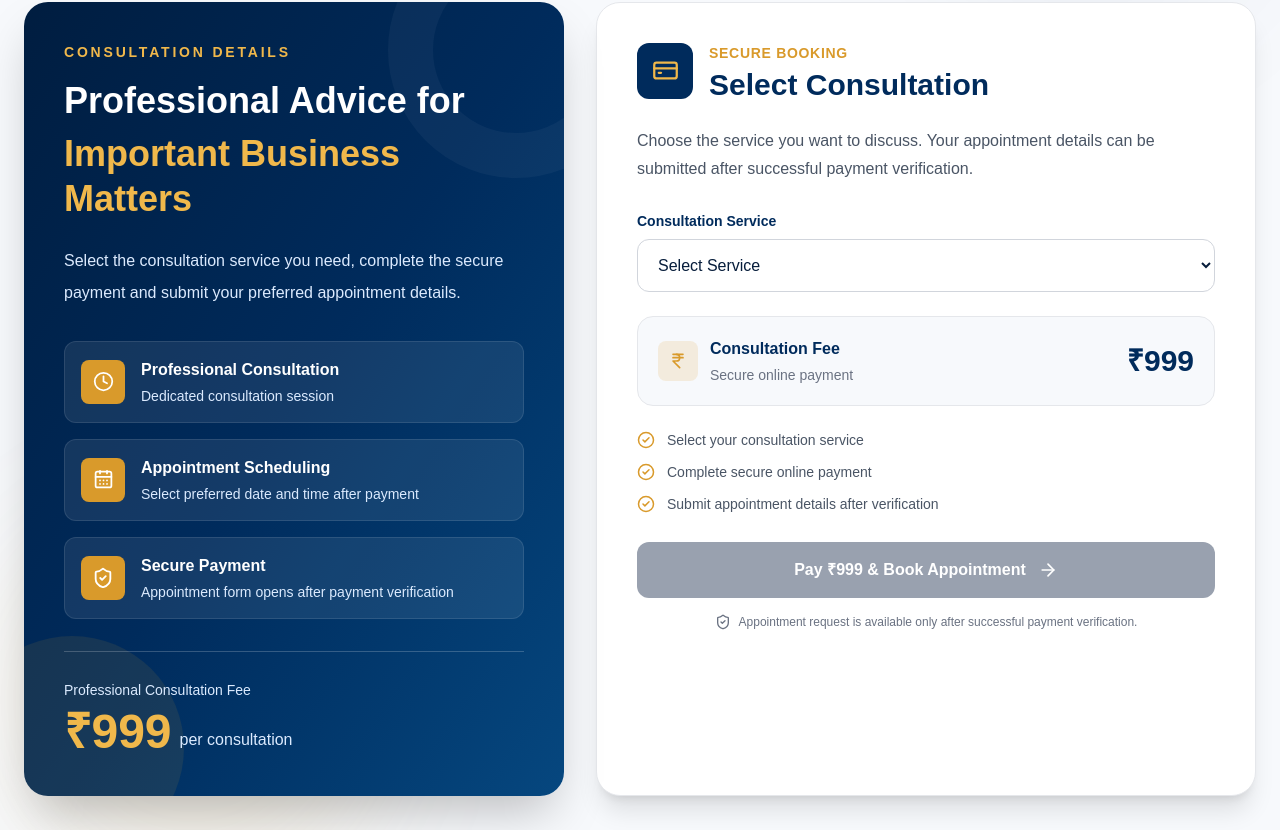
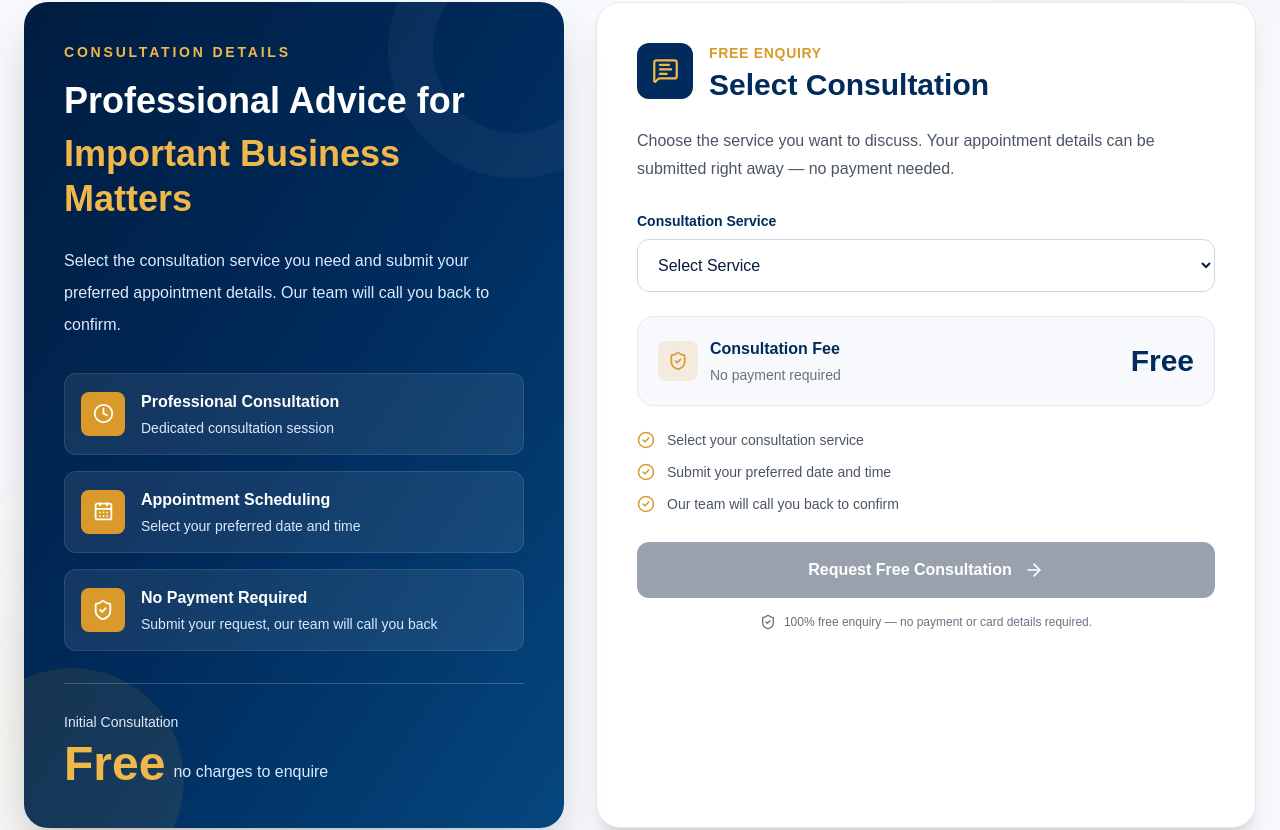
Before and after one commit to rajput88lg/rajput-lalit-associates, a Next.js app: page / in a window 1280 px wide. Shown: the part 9939-10769 px from the top of the page. Built offline with nearby package versions, Linux system fonts and the light colour scheme.

Commit message:
Remove payment gate - make appointment consultation free

```diff
--- a/components/AppointmentForm.tsx
+++ b/components/AppointmentForm.tsx
@@ -16,7 +16,7 @@ import {
 
 type AppointmentFormProps = {
   service: string;
-  paymentId: string;
+  paymentId?: string;
 };
 
 export default function AppointmentForm({
@@ -58,10 +58,10 @@ export default function AppointmentForm({
       date: formData.date,
       time: formData.time,
       service: service,
-      payment_id: paymentId,
+      payment_id: paymentId || "Free Consultation (No Payment)",
 
       message: `
-New Appointment Booking
+New Appointment Enquiry (Free Consultation)
 
 Name: ${formData.name}
 Mobile: ${formData.mobile}
@@ -69,7 +69,6 @@ Email: ${formData.email}
 Consultation: ${service}
 Preferred Date: ${formData.date}
 Preferred Time: ${formData.time}
-Payment ID: ${paymentId}
       `,
     };
 
@@ -117,7 +116,7 @@ Payment ID: ${paymentId}
           <div>
 
             <p className="text-[#f0b84b] font-bold uppercase tracking-wider text-sm">
-              Payment Verified
+              Free Consultation
             </p>
 
             <h3 className="mt-1 text-2xl md:text-3xl font-extrabold">
@@ -125,7 +124,7 @@ Payment ID: ${paymentId}
             </h3>
 
             <p className="mt-2 text-blue-100">
-              Your payment was successful. Please provide your preferred appointment details.
+              No payment required. Please provide your preferred appointment details below.
             </p>
 
           </div>
@@ -178,11 +177,11 @@ Payment ID: ${paymentId}
                 <div className="min-w-0">
 
                   <p className="font-bold text-[#002b5c]">
-                    Verified Payment ID
+                    Consultation: {service}
                   </p>
 
-                  <p className="mt-2 text-sm text-gray-600 break-all">
-                    {paymentId}
+                  <p className="mt-2 text-sm text-gray-600">
+                    Our team will call you shortly to confirm your appointment.
                   </p>
 
                 </div>
@@ -385,7 +384,7 @@ Payment ID: ${paymentId}
                 <div className="min-w-0">
 
                   <p className="font-extrabold text-[#002b5c]">
-                    Verified Booking Summary
+                    Booking Summary
                   </p>
 
 
@@ -400,16 +399,9 @@ Payment ID: ${paymentId}
 
                     <p>
                       <strong className="text-gray-800">
-                        Fee Paid:
+                        Consultation Fee:
                       </strong>{" "}
-                      ₹999
-                    </p>
-
-                    <p className="break-all">
-                      <strong className="text-gray-800">
-                        Payment ID:
-                      </strong>{" "}
-                      {paymentId}
+                      Free — no payment required
                     </p>
 
                   </div>
--- a/components/BookAppointment.tsx
+++ b/components/BookAppointment.tsx
@@ -4,25 +4,17 @@ import { useState } from "react";
 import {
   CalendarDays,
   Clock,
-  IndianRupee,
   ShieldCheck,
   CheckCircle2,
-  CreditCard,
+  MessageSquareText,
   ArrowRight,
 } from "lucide-react";
 import AppointmentForm from "./AppointmentForm";
 
-declare global {
-  interface Window {
-    Razorpay: any;
-  }
-}
-
 export default function BookAppointment() {
   const [service, setService] = useState("");
-  const [loading, setLoading] = useState(false);
   const [message, setMessage] = useState("");
-  const [paymentId, setPaymentId] = useState("");
+  const [showForm, setShowForm] = useState(false);
 
   const services = [
     "GST Consultation",
@@ -31,129 +23,13 @@ export default function BookAppointment() {
     "Accounting & Business Consultation",
   ];
 
-  const loadRazorpayScript = (): Promise<boolean> => {
-    return new Promise((resolve) => {
-      if (window.Razorpay) {
-        resolve(true);
-        return;
-      }
-
-      const script = document.createElement("script");
-      script.src = "https://checkout.razorpay.com/v1/checkout.js";
-
-      script.onload = () => resolve(true);
-      script.onerror = () => resolve(false);
-
-      document.body.appendChild(script);
-    });
-  };
-
-  const handlePayment = async () => {
+  const handleRequestConsultation = () => {
     if (!service) {
       setMessage("Please select a consultation service.");
       return;
     }
-
-    try {
-      setLoading(true);
-      setMessage("");
-      setPaymentId("");
-
-      const scriptLoaded = await loadRazorpayScript();
-
-      if (!scriptLoaded) {
-        setMessage("Payment system could not be loaded.");
-        setLoading(false);
-        return;
-      }
-
-      // FIXED: URL changed to /api/order
-      const orderResponse = await fetch("/api/create-order", {
-  method: "POST",
-});
-
-const orderData = await orderResponse.json();
-
-console.log("ORDER RESPONSE:", orderData);
-
-if (!orderResponse.ok || !orderData.success) {
-  setMessage(
-    orderData?.error?.description ||
-    orderData?.message ||
-    "Unable to create payment order."
-  );
-  setLoading(false);
-  return;
-}
-
-      const options = {
-        // FIXED: Added fallback for TypeScript
-        key: process.env.NEXT_PUBLIC_RAZORPAY_KEY_ID || "",
-        amount: orderData.order.amount,
-        currency: orderData.order.currency,
-        name: "Rajput Lalit & Associates",
-        description: service,
-        order_id: orderData.order.id,
-
-        handler: async function (response: {
-          razorpay_order_id: string;
-          razorpay_payment_id: string;
-          razorpay_signature: string;
-        }) {
-          try {
-            // FIXED: URL changed to /api/verify
-            const verifyResponse = await fetch("/api/verify-payment", {
-  method: "POST",
-  headers: {
-    "Content-Type": "application/json",
-  },
-  body: JSON.stringify(response),
-});
-
-            const verifyData = await verifyResponse.json();
-
-            if (verifyResponse.ok && verifyData.success) {
-              setPaymentId(verifyData.paymentId);
-              setMessage(
-                "Payment verified successfully. Please complete your appointment details below."
-              );
-            } else {
-              setMessage(
-                "Payment received but verification failed. Please contact support."
-              );
-            }
-          } catch {
-            setMessage("Payment verification error. Please contact support.");
-          } finally {
-            setLoading(false);
-          }
-        },
-
-        modal: {
-          ondismiss: function () {
-            setLoading(false);
-            setMessage("Payment cancelled. Appointment was not booked.");
-          },
-        },
-
-        theme: {
-          color: "#002b5c",
-        },
-      };
-
-      const paymentObject = new window.Razorpay(options);
-
-      paymentObject.on("payment.failed", function () {
-        setLoading(false);
-        setMessage("Payment failed. Appointment was not booked.");
-      });
-
-      paymentObject.open();
-    } catch (error) {
-      console.error(error);
-      setMessage("Something went wrong. Please try again.");
-      setLoading(false);
-    }
+    setMessage("");
+    setShowForm(true);
   };
 
   return (
@@ -169,7 +45,7 @@ if (!orderResponse.ok || !orderData.success) {
         {/* SECTION HEADING */}
         <div className="text-center max-w-3xl mx-auto">
           <p className="text-[#d99a2b] font-bold tracking-[0.2em] uppercase text-sm">
-            Professional Consultation
+            Free Consultation
           </p>
           <h2 className="mt-3 text-3xl md:text-5xl font-extrabold text-[#002b5c]">
             Book an Appointment
@@ -177,7 +53,7 @@ if (!orderResponse.ok || !orderData.success) {
           <div className="w-20 h-1 bg-[#d99a2b] mx-auto mt-5 rounded-full" />
           <p className="mt-6 text-gray-600 text-lg leading-8">
             Get professional guidance for GST, Income Tax, notices, accounting and
-            business compliance matters.
+            business compliance matters — no payment required.
           </p>
         </div>
 
@@ -199,8 +75,8 @@ if (!orderResponse.ok || !orderData.success) {
                 </span>
               </h3>
               <p className="mt-6 text-blue-100 leading-8">
-                Select the consultation service you need, complete the secure payment
-                and submit your preferred appointment details.
+                Select the consultation service you need and submit your preferred
+                appointment details. Our team will call you back to confirm.
               </p>
 
               {/* DETAIL ITEMS */}
@@ -224,7 +100,7 @@ if (!orderResponse.ok || !orderData.success) {
                   <div>
                     <p className="font-bold">Appointment Scheduling</p>
                     <p className="text-sm text-blue-100 mt-1">
-                      Select preferred date and time after payment
+                      Select your preferred date and time
                     </p>
                   </div>
                 </div>
@@ -234,9 +110,9 @@ if (!orderResponse.ok || !orderData.success) {
                     <ShieldCheck size={22} />
                   </div>
                   <div>
-                    <p className="font-bold">Secure Payment</p>
+                    <p className="font-bold">No Payment Required</p>
                     <p className="text-sm text-blue-100 mt-1">
-                      Appointment form opens after payment verification
+                      Submit your request, our team will call you back
                     </p>
                   </div>
                 </div>
@@ -245,27 +121,27 @@ if (!orderResponse.ok || !orderData.success) {
               {/* PRICE */}
               <div className="mt-8 pt-7 border-t border-white/20">
                 <p className="text-blue-100 text-sm">
-                  Professional Consultation Fee
+                  Initial Consultation
                 </p>
                 <div className="mt-2 flex items-end gap-2">
                   <span className="text-5xl font-extrabold text-[#f0b84b]">
-                    ₹999
+                    Free
                   </span>
-                  <span className="text-blue-100 mb-1">per consultation</span>
+                  <span className="text-blue-100 mb-1">no charges to enquire</span>
                 </div>
               </div>
             </div>
           </div>
 
-          {/* RIGHT PAYMENT CARD */}
+          {/* RIGHT REQUEST CARD */}
           <div className="bg-white border border-gray-200 rounded-3xl p-7 md:p-10 shadow-xl">
             <div className="flex items-start gap-4">
               <div className="w-14 h-14 rounded-xl bg-[#002b5c] text-[#f0b84b] flex items-center justify-center flex-shrink-0">
-                <CreditCard size={27} />
+                <MessageSquareText size={27} />
               </div>
               <div>
                 <p className="text-sm text-[#d99a2b] font-bold uppercase tracking-wider">
-                  Secure Booking
+                  Free Enquiry
                 </p>
                 <h3 className="mt-1 text-2xl md:text-3xl font-extrabold text-[#002b5c]">
                   Select Consultation
@@ -275,7 +151,7 @@ if (!orderResponse.ok || !orderData.success) {
 
             <p className="mt-6 text-gray-600 leading-7">
               Choose the service you want to discuss. Your appointment details can be
-              submitted after successful payment verification.
+              submitted right away — no payment needed.
             </p>
 
             {/* SERVICE SELECT */}
@@ -288,7 +164,7 @@ if (!orderResponse.ok || !orderData.success) {
                 onChange={(e) => {
                   setService(e.target.value);
                   setMessage("");
-                  setPaymentId("");
+                  setShowForm(false);
                 }}
                 className="w-full border border-gray-300 rounded-xl p-4 bg-white focus:outline-none focus:ring-2 focus:ring-[#d99a2b]/30 focus:border-[#d99a2b]"
               >
@@ -301,25 +177,25 @@ if (!orderResponse.ok || !orderData.success) {
               </select>
             </div>
 
-            {/* PRICE SUMMARY */}
+            {/* FREE BADGE */}
             <div className="mt-6 bg-[#f7f9fc] border border-gray-200 rounded-2xl p-5">
               <div className="flex items-center justify-between gap-4">
                 <div className="flex items-center gap-3">
                   <div className="w-10 h-10 rounded-lg bg-[#d99a2b]/15 text-[#d99a2b] flex items-center justify-center">
-                    <IndianRupee size={20} />
+                    <ShieldCheck size={20} />
                   </div>
                   <div>
                     <p className="font-bold text-[#002b5c]">Consultation Fee</p>
                     <p className="text-sm text-gray-500 mt-1">
-                      Secure online payment
+                      No payment required
                     </p>
                   </div>
                 </div>
-                <span className="text-3xl font-extrabold text-[#002b5c]">₹999</span>
+                <span className="text-3xl font-extrabold text-[#002b5c]">Free</span>
               </div>
             </div>
 
-            {/* PAYMENT PROCESS */}
+            {/* PROCESS */}
             <div className="mt-6 space-y-3">
               <div className="flex items-center gap-3 text-sm text-gray-600">
                 <CheckCircle2 size={18} className="text-[#d99a2b]" />
@@ -327,31 +203,29 @@ if (!orderResponse.ok || !orderData.success) {
               </div>
               <div className="flex items-center gap-3 text-sm text-gray-600">
                 <CheckCircle2 size={18} className="text-[#d99a2b]" />
-                Complete secure online payment
+                Submit your preferred date and time
               </div>
               <div className="flex items-center gap-3 text-sm text-gray-600">
                 <CheckCircle2 size={18} className="text-[#d99a2b]" />
-                Submit appointment details after verification
+                Our team will call you back to confirm
               </div>
             </div>
 
-            {/* PAYMENT BUTTON */}
+            {/* REQUEST BUTTON */}
             <button
               type="button"
-              onClick={handlePayment}
-              disabled={!service || loading || Boolean(paymentId)}
+              onClick={handleRequestConsultation}
+              disabled={!service || showForm}
               className="mt-7 w-full flex items-center justify-center gap-3 bg-[#d99a2b] hover:bg-[#f0b84b] text-white py-4 px-5 rounded-xl font-extrabold transition shadow-lg disabled:bg-gray-400 disabled:cursor-not-allowed disabled:shadow-none"
             >
-              {paymentId ? (
+              {showForm ? (
                 <>
                   <CheckCircle2 size={21} />
-                  Payment Successful
+                  Service Selected
                 </>
-              ) : loading ? (
-                "Processing Payment..."
               ) : (
                 <>
-                  Pay ₹999 & Book Appointment
+                  Request Free Consultation
                   <ArrowRight size={20} />
                 </>
               )}
@@ -359,28 +233,22 @@ if (!orderResponse.ok || !orderData.success) {
 
             <div className="mt-4 flex items-center justify-center gap-2 text-xs text-gray-500 text-center">
               <ShieldCheck size={16} />
-              Appointment request is available only after successful payment verification.
+              100% free enquiry — no payment or card details required.
             </div>
 
             {/* STATUS MESSAGE */}
             {message && (
-              <div
-                className={`mt-5 rounded-xl p-4 text-center text-sm font-medium border ${
-                  paymentId
-                    ? "bg-green-50 border-green-200 text-green-700"
-                    : "bg-[#fff9ed] border-[#d99a2b]/30 text-[#7a5514]"
-                }`}
-              >
+              <div className="mt-5 rounded-xl p-4 text-center text-sm font-medium border bg-[#fff9ed] border-[#d99a2b]/30 text-[#7a5514]">
                 {message}
               </div>
             )}
           </div>
         </div>
 
-        {/* APPOINTMENT FORM AFTER PAYMENT */}
-        {paymentId && (
+        {/* APPOINTMENT FORM */}
+        {showForm && (
           <div className="mt-10">
-            <AppointmentForm service={service} paymentId={paymentId} />
+            <AppointmentForm service={service} />
           </div>
         )}
       </div>
```
